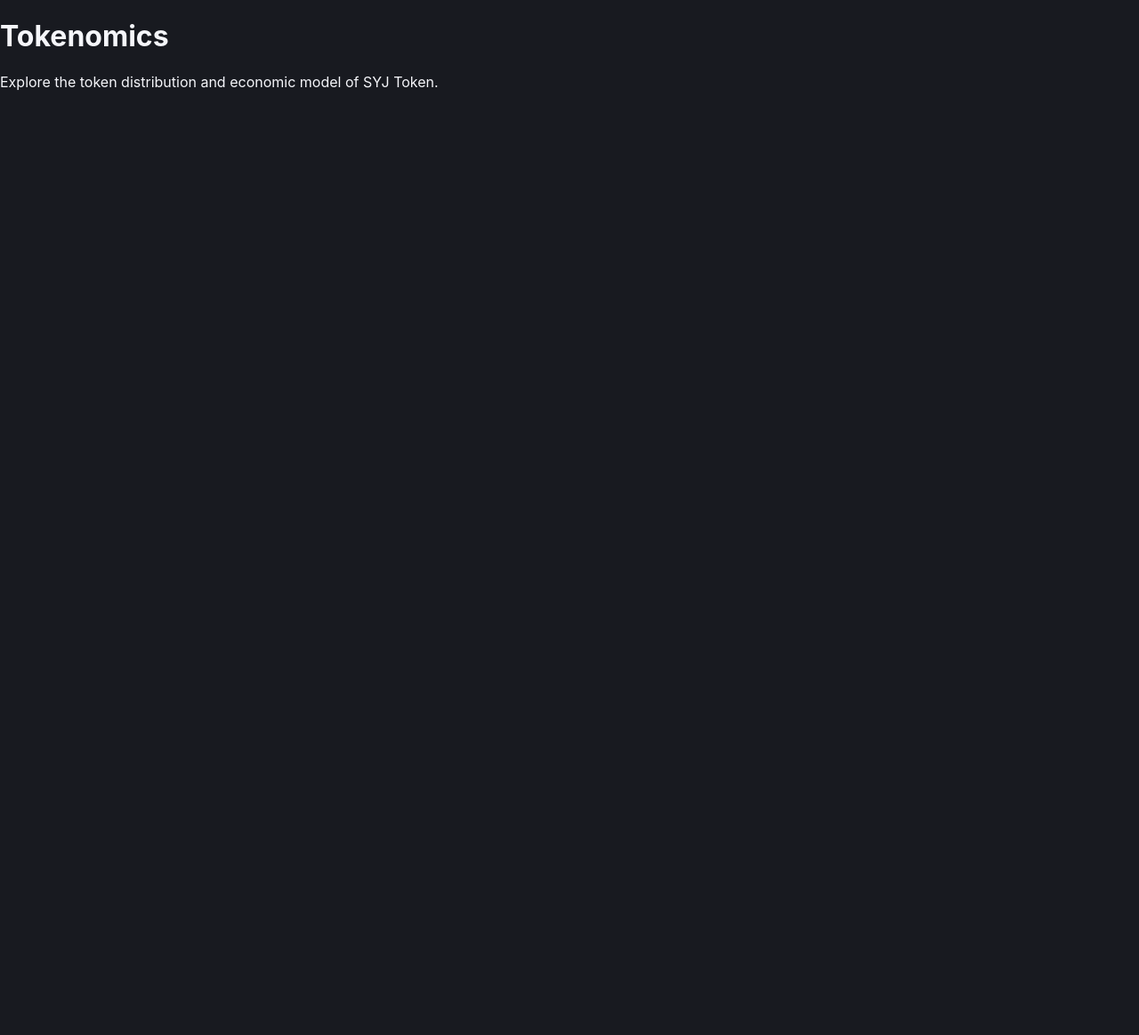
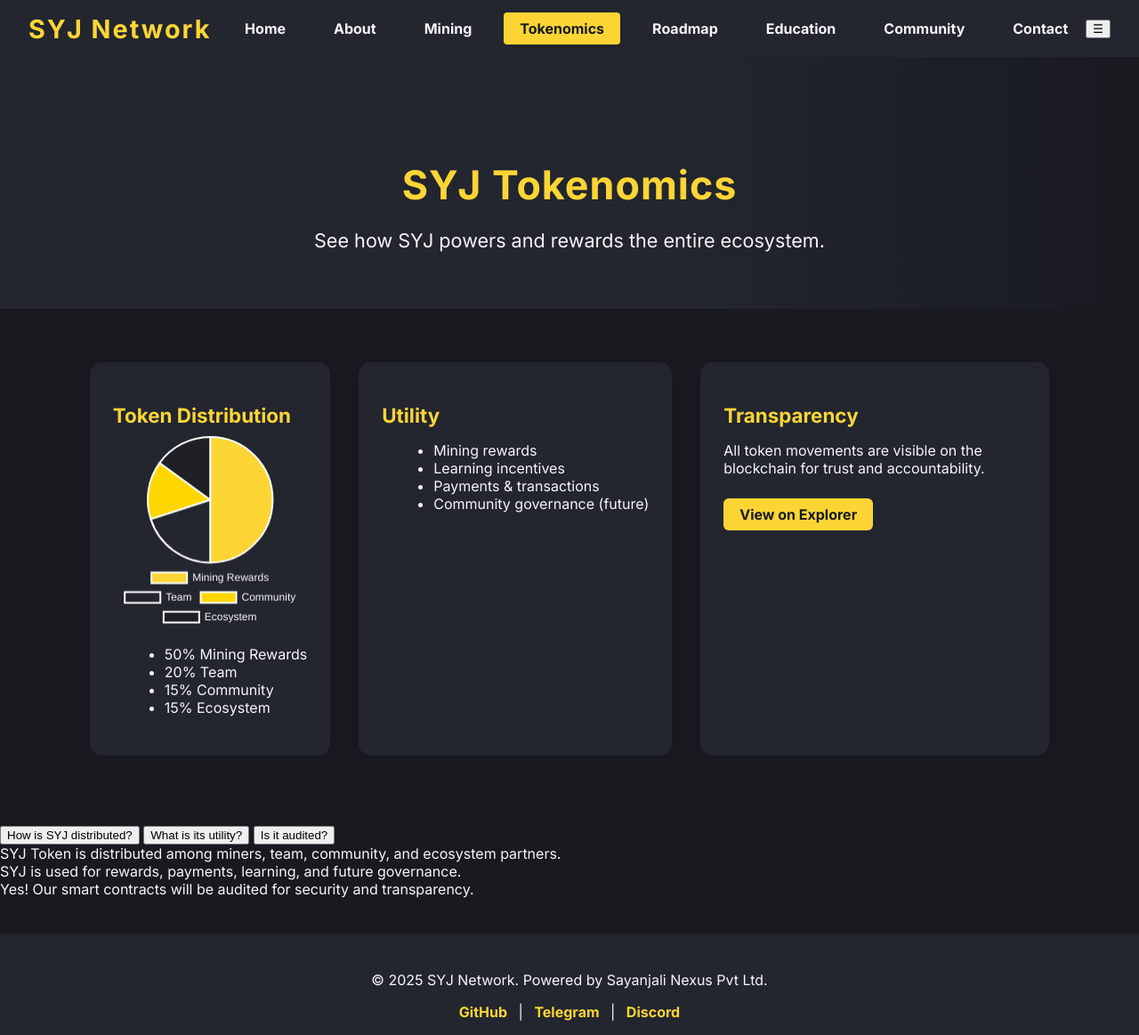
Before and after one commit to Moosavi72/syj-website, a plain HTML site: page tokenomics.html in a window 1280 px wide. Shown: the whole page at 89% size. Before the commit the page ends 800 px from the top, so only its background shows below. Drawn offline with nearby package versions, Linux system fonts and the light colour scheme.

Commit message:
Update tokenomics.html
merge DC

```diff
--- a/tokenomics.html
+++ b/tokenomics.html
@@ -1,20 +1,110 @@
 <!DOCTYPE html>
 <html lang="en">
 <head>
-  <meta charset="UTF-8">
-  <meta name="viewport" content="width=device-width, initial-scale=1.0">
-  <title>SYJ Tokenomics</title>
-  <link rel="stylesheet" href="assets/style.css">
+  <meta charset="UTF-8" />
+  <meta name="viewport" content="width=device-width, initial-scale=1.0"/>
+  <title>SYJ Tokenomics — Powering the Ecosystem</title>
+  <link rel="stylesheet" href="assets/style.css" />
+  <link href="https://fonts.googleapis.com/css2?family=Inter:wght@400;700&display=swap" rel="stylesheet"/>
+  <script src="https://cdn.jsdelivr.net/npm/chart.js"></script>
 </head>
 <body>
-  <div id="header"></div>
+  <header>
+    <nav class="navbar">
+      <div class="logo">SYJ Network</div>
+      <ul>
+        <li><a href="index.html">Home</a></li>
+        <li><a href="about.html">About</a></li>
+        <li><a href="mining.html">Mining</a></li>
+        <li><a href="tokenomics.html" class="active">Tokenomics</a></li>
+        <li><a href="roadmap.html">Roadmap</a></li>
+        <li><a href="education.html">Education</a></li>
+        <li><a href="community.html">Community</a></li>
+        <li><a href="contact.html">Contact</a></li>
+      </ul>
+      <button class="hamburger" onclick="toggleMenu()">☰</button>
+    </nav>
+  </header>
 
   <main>
-    <h1>Tokenomics</h1><p>Explore the token distribution and economic model of SYJ Token.</p>
+    <section class="hero animated">
+      <h1>SYJ Tokenomics</h1>
+      <p class="tagline">See how SYJ powers and rewards the entire ecosystem.</p>
+    </section>
+
+    <section class="features grid">
+      <div class="card interactive">
+        <h2>Token Distribution</h2>
+        <canvas id="tokenPie" width="200" height="200"></canvas>
+        <ul>
+          <li>50% Mining Rewards</li>
+          <li>20% Team</li>
+          <li>15% Community</li>
+          <li>15% Ecosystem</li>
+        </ul>
+      </div>
+      <div class="card interactive">
+        <h2>Utility</h2>
+        <ul>
+          <li>Mining rewards</li>
+          <li>Learning incentives</li>
+          <li>Payments & transactions</li>
+          <li>Community governance (future)</li>
+        </ul>
+      </div>
+      <div class="card interactive">
+        <h2>Transparency</h2>
+        <p>All token movements are visible on the blockchain for trust and accountability.</p>
+        <a href="#" class="btn btn-small">View on Explorer</a>
+      </div>
+    </section>
+
+    <section class="faq-tabs">
+      <button class="tablink active" onclick="openTab(event, 'tok1')">How is SYJ distributed?</button>
+      <button class="tablink" onclick="openTab(event, 'tok2')">What is its utility?</button>
+      <button class="tablink" onclick="openTab(event, 'tok3')">Is it audited?</button>
+      <div id="tok1" class="tabcontent" style="display:block;">SYJ Token is distributed among miners, team, community, and ecosystem partners.</div>
+      <div id="tok2" class="tabcontent">SYJ is used for rewards, payments, learning, and future governance.</div>
+      <div id="tok3" class="tabcontent">Yes! Our smart contracts will be audited for security and transparency.</div>
+    </section>
   </main>
 
-  <div id="footer"></div>
+  <footer>
+    <p>&copy; 2025 SYJ Network. Powered by Sayanjali Nexus Pvt Ltd.</p>
+    <div class="footer-links">
+      <a href="https://github.com/syj-network/syj-website">GitHub</a> |
+      <a href="https://t.me/yourtelegram">Telegram</a> |
+      <a href="https://discord.gg/yourdiscord">Discord</a>
+    </div>
+  </footer>
 
-  <script src="js/include.js"></script>
+  <script>
+    // Hamburger menu
+    function toggleMenu() { document.querySelector('.navbar ul').classList.toggle('show'); }
+    // FAQ Tabs
+    function openTab(evt, tabName) {
+      document.querySelectorAll('.tabcontent').forEach(e => e.style.display = 'none');
+      document.querySelectorAll('.tablink').forEach(e => e.classList.remove('active'));
+      document.getElementById(tabName).style.display = 'block';
+      evt.currentTarget.classList.add('active');
+    }
+    // Tokenomics Pie Chart
+    window.onload = function() {
+      var ctx = document.getElementById('tokenPie').getContext('2d');
+      new Chart(ctx, {
+        type: 'pie',
+        data: {
+          labels: ['Mining Rewards', 'Team', 'Community', 'Ecosystem'],
+          datasets: [{
+            data: [50, 20, 15, 15],
+            backgroundColor: ['#FCD535', '#23262F', '#FFD700', '#1E2026'],
+          }]
+        },
+        options: {
+          plugins: { legend: { display: true, position: 'bottom', labels: { color: '#F5F6FA' } } },
+        }
+      });
+    };
+  </script>
 </body>
 </html>
```
